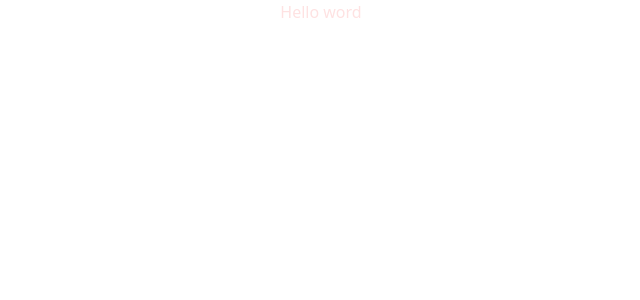
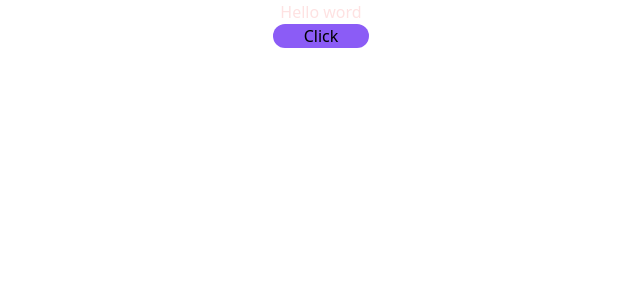
Before and after one commit to NassJs/BuyPlayer, a React (Create React App) app in the folder my-app/: page / in a window 1280 px wide. Shown: the top 300 px of the page, without its empty margins (319-959 px from the left). Built offline with nearby package versions, Linux system fonts and the light colour scheme.

Commit message:
feature : add the component tailwind btn

```diff
--- a/my-app/src/App.js
+++ b/my-app/src/App.jsx
@@ -1,9 +1,11 @@
 import './App.css';
+import { Button } from './component/Button/Button';
 
 function App() {
   return (
     <div className="App">
     <h1 className=' text-red-100'> Hello word</h1>
+      <Button> Click </Button>
     </div>
   );
 }
--- /dev/null
+++ b/my-app/src/component/Button/Button.jsx
@@ -0,0 +1,12 @@
+import React from "react";
+
+export const Button = ({children, onClick}) => {
+    return (
+        <button
+            className="w-24 bg-violet-500 hover:bg-violet-600 active:bg-violet-700
+            rounded-full focus:outline-none focus:ring focus:ring-violet-300 ..."
+             onClick={onClick}>
+            {children}
+        </button>
+     )
+}
--- /dev/null
+++ b/my-app/src/component/Card/Card.jsx
@@ -0,0 +1,13 @@
+import React from 'react';
+
+export const Card= ({children}) => {
+    return (
+    <div className="card"> {children}</div>
+
+    )
+}
+export const CardPicture = ({alt , src}) => {
+    return (
+        <img src={src} alt={alt} />
+    )
+}
```
Also changed, not shown: my-app/src/index.jsx (renamed from my-app/src/index.js).
